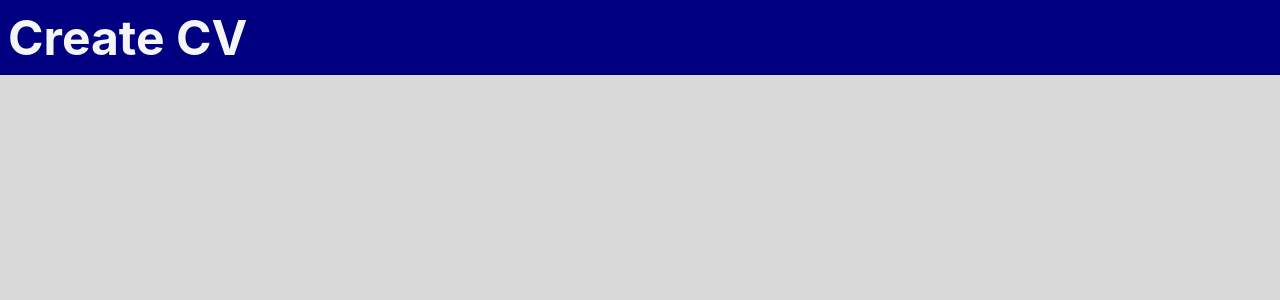
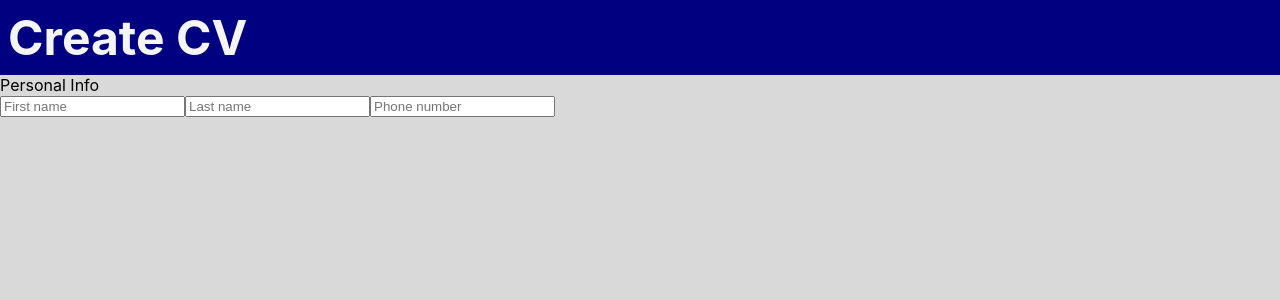
Before and after one commit to aviyacg/cv-creator, a React (Create React App) app: page / in a window 1280 px wide. Shown: the top 300 px of the page. Built offline with nearby package versions, Linux system fonts and the light colour scheme.

Commit message:
Create Form components - Form, Section ,InputGroup

```diff
--- a/src/components/App.js
+++ b/src/components/App.js
@@ -1,10 +1,12 @@
 import '../styles/App.css';
 import Header from './Header';
+import Form from './Form';
 
 function App() {
   return (
     <div className="App">
-      <Header/>
+      <Header />
+      <Form />
     </div>
   );
 }
--- /dev/null
+++ b/src/components/Form.js
@@ -0,0 +1,16 @@
+import { Component } from "react";
+import Section from "./Section";
+class Form extends Component {
+  render() {
+    const infoInputlist = [
+      { placeHolder: "First name" },
+      { placeHolder: "Last name" },
+      { placeHolder: "Phone number", type: "tel" },
+    ];
+    return (
+      <Section title="Personal Info" inputList={infoInputlist}/>
+    );
+  }
+}
+
+export default Form;
--- /dev/null
+++ b/src/components/InputGroup.js
@@ -0,0 +1,18 @@
+import { Component } from "react";
+
+class InputGroup extends Component {
+  render() {
+    const { inputList } = this.props;
+    const liList = inputList.map(input => {
+      const { placeHolder, type } = input;
+      return (<input type={type} placeholder={placeHolder} />);
+    });
+    return (
+      <div className="InputGroup">
+        {liList}
+      </div>
+    );
+  }
+}
+
+export default InputGroup;
--- /dev/null
+++ b/src/components/Section.js
@@ -0,0 +1,17 @@
+import { Component } from "react";
+import InputGroup from "./InputGroup";
+
+class Section extends Component {
+  render() {
+    return (
+      <div className="Section">
+        <div className="title">
+          {this.props.title}
+        </div>
+        <InputGroup inputList={this.props.inputList} />
+      </div>
+    );
+  }
+}
+
+export default Section;
```
